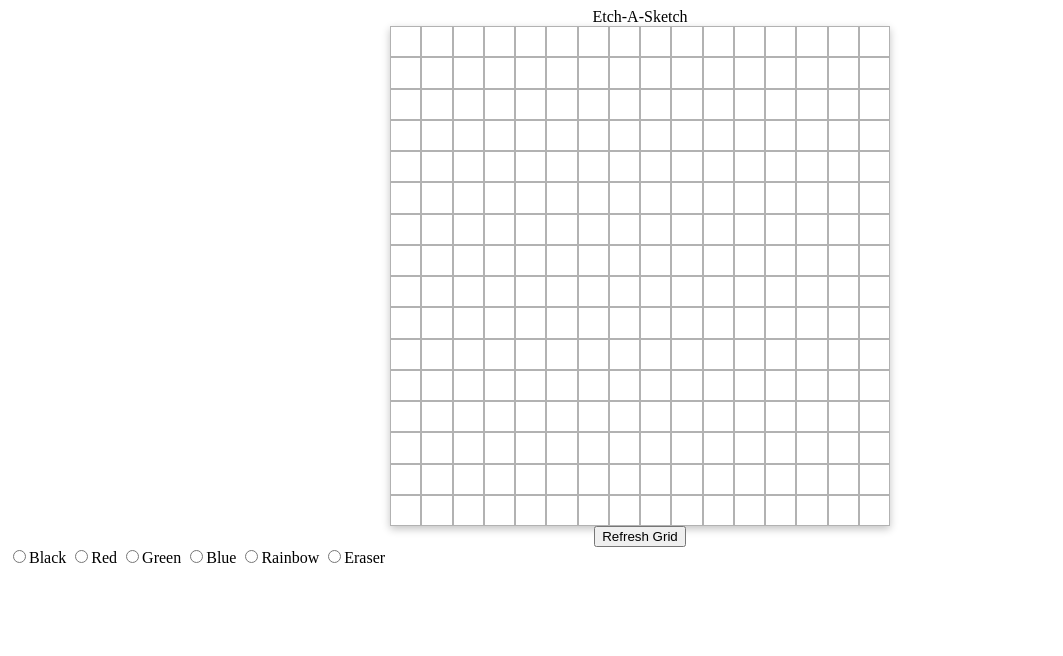
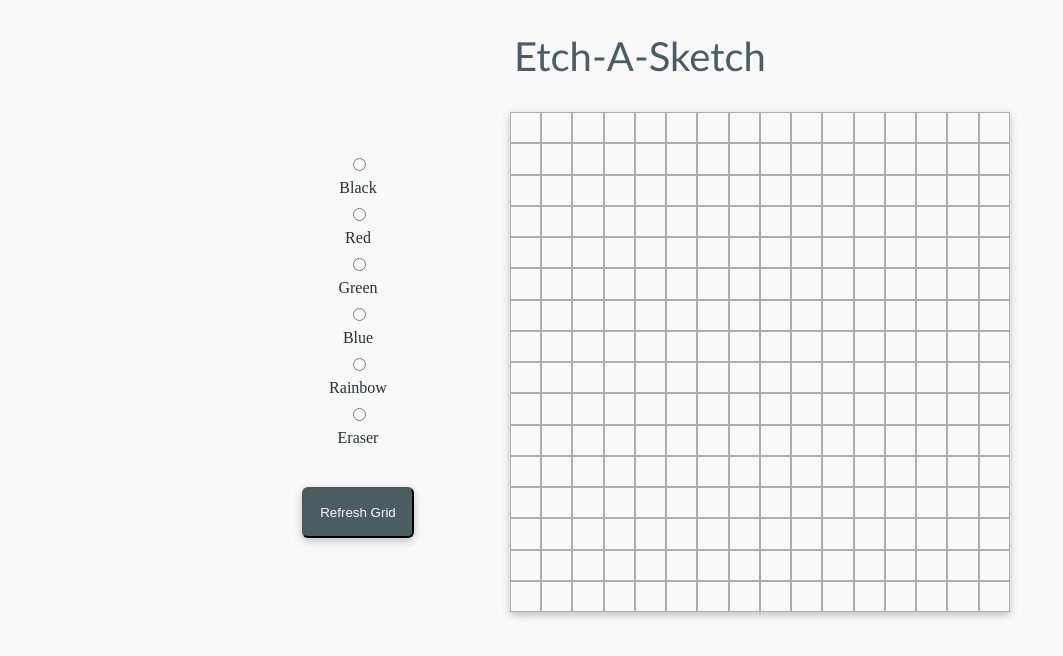
Before and after one commit to Capz-DH/etch-a-sketch, a plain HTML site: page index.html in a window 1280 px wide. Shown: the whole page, without its empty margins (0-1063 px from the left). Drawn offline with Linux system fonts and the light colour scheme.

Commit message:
Add files via upload
updated the layout and improved the UI design

```diff
--- a/etchasketch.css
+++ b/etchasketch.css
@@ -1,6 +1,21 @@
 :root {
     --grid-cols: 1;
     --grid-rows: 1;
+    --darker-blue: #5AA9E6;
+    --lighter-blue: #7FC8F8;
+    --background: #F9F9F9;
+    --deep-space: #495D63;
+  }
+  body {
+    background-color: var(--background);
+  }
+
+  .header {
+    font-family: 'Gill Sans', 'Gill Sans MT', Calibri, 'Trebuchet MS', sans-serif;
+    font-size: 40px;
+    margin: 2rem;
+    color: var(--deep-space);
+
   }
   .grid-position {
     display: flex;
@@ -39,6 +54,31 @@
 
   }
 
+  .inputs-grid {
+    display: flex;
+    align-items: center;
+    justify-content: center;
+    gap: 4rem;
+  }
+  .color-input {
+    display: flex;
+    align-items: center;
+    justify-content: center;
+    flex-direction: column;
+    gap: 0.5rem;
+    color: #253237;
+
+  }
+
+  .create-grid {
+    margin: 2rem;
+    box-shadow: rgba(0, 0, 0, 0.24) 0px 3px 8px;
+    background-color: var(--deep-space);
+    border-radius: 6px;
+    padding: 1rem;
+    color: var(--background);
+  }
+
   .filled {
-    background-color: black;
+background-color: #253237;
   }
--- a/etchasketch.js
+++ b/etchasketch.js
@@ -27,14 +27,16 @@ function refreshRows(){
         if (document.getElementById('black').checked) {
           item.classList.add('filled');
         } else if (document.getElementById('red').checked) {
-          item.style.backgroundColor = 'red';
+          item.style.backgroundColor = '#C03221';
         } else if (document.getElementById('green').checked) {
-          item.style.backgroundColor = 'green';
+          item.style.backgroundColor = '#69995D';
         } else if (document.getElementById('blue').checked) {
-          item.style.backgroundColor = 'blue';
+          item.style.backgroundColor = '#5AA9E6';
         } else if (document.getElementById('rainbow').checked) {
           item.style.backgroundColor = '#' + randomColor;
-      }})
+        } else if (document.getElementById('eraser').checked) {
+        item.style.backgroundColor = '';
+    }})
     })
 };
 
@@ -44,11 +46,11 @@ document.querySelectorAll('.grid-item').forEach(item => {
     if (document.getElementById('black').checked) {
       item.classList.add('filled');
     } else if (document.getElementById('red').checked) {
-      item.style.backgroundColor = 'red';
+      item.style.backgroundColor = '#C03221';
     } else if (document.getElementById('green').checked) {
-      item.style.backgroundColor = 'green';
+      item.style.backgroundColor = '#69995D';
     } else if (document.getElementById('blue').checked) {
-      item.style.backgroundColor = 'blue';
+      item.style.backgroundColor = '#5AA9E6';
     } else if (document.getElementById('rainbow').checked) {
       item.style.backgroundColor = '#' + randomColor;
     } else if (document.getElementById('eraser').checked) {
--- a/index.html
+++ b/index.html
@@ -9,20 +9,22 @@
 </head>
 <body>
     <header class="header">Etch-A-Sketch</header>
+    <div class="inputs-grid">
+        <div class="color-input">
+            <input type="radio" name="color-inputs" value="Black" id="black">Black</input>
+            <input type="radio" name="color-inputs" value="Red" id="red">Red</input>
+            <input type="radio" name="color-inputs" value="Green" id="green">Green</input>
+            <input type="radio" name="color-inputs" value="Blue" id="blue">Blue</input>
+            <input type="radio" name="color-inputs" value="Rainbow" id="rainbow">Rainbow</input>
+            <input type="radio" name="color-inputs" value="Eraser" id="eraser">Eraser</input>
+            <button class="create-grid" onclick="refreshRows()">Refresh Grid</button>
+        </div>
+
     <div class="grid-position">
     <div id="container">
     </div>
     </div>
-    <div class="create-grid-container">
-        <button class="create-grid" onclick="refreshRows()">Refresh Grid</button>
-    </div>
-    <div class="color-input">
-        <input type="radio" name="color-inputs" value="Black" id="black">Black</input>
-        <input type="radio" name="color-inputs" value="Red" id="red">Red</input>
-        <input type="radio" name="color-inputs" value="Green" id="green">Green</input>
-        <input type="radio" name="color-inputs" value="Blue" id="blue">Blue</input>
-        <input type="radio" name="color-inputs" value="Rainbow" id="rainbow">Rainbow</input>
-        <input type="radio" name="color-inputs" value="Eraser" id="eraser">Eraser</input>
+
 
     </div>
 
```
